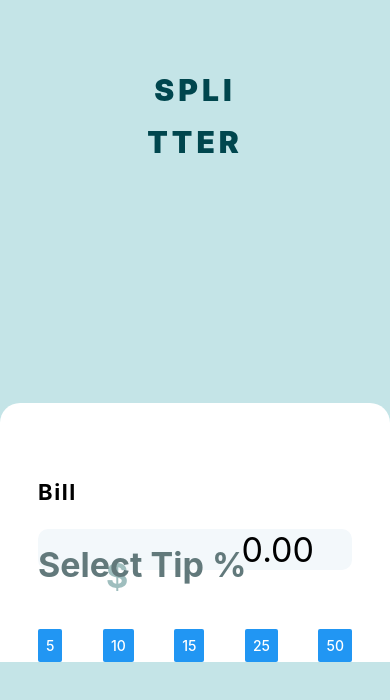
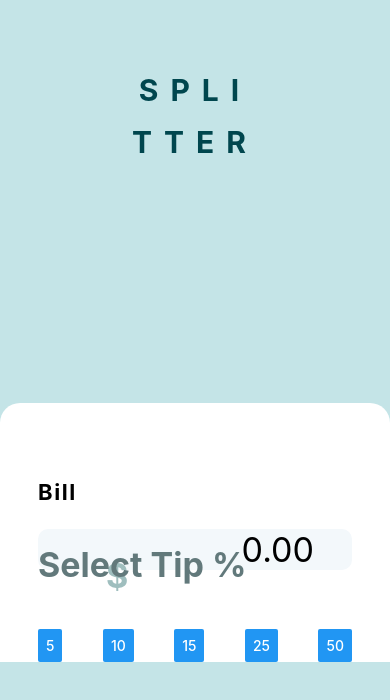
Before and after one commit to EugeneyCh/Splitter_R_N, a React Native app: screen / in a window 390 px wide. Shown: the top 700 px of the page. Built offline with nearby package versions, Linux system fonts and the light colour scheme.

Commit message:
Third_Day_I

```diff
--- a/src/components/Header.tsx
+++ b/src/components/Header.tsx
@@ -35,8 +35,8 @@ const styles = StyleSheet.create({
         marginBottom: 16,
         fontSize: 30,
         color: '#00464e',
-        fontWeight: '900',
-        letterSpacing: 4,
+        fontWeight: '700',
+        letterSpacing: 12,
         // fontFamily: "Roboto_700Medium",
     },
 });
```
